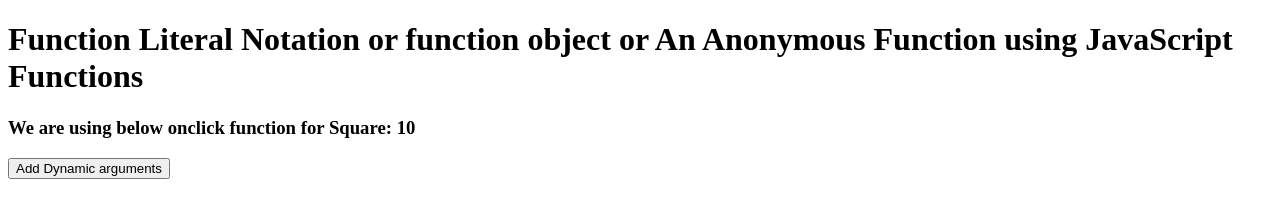
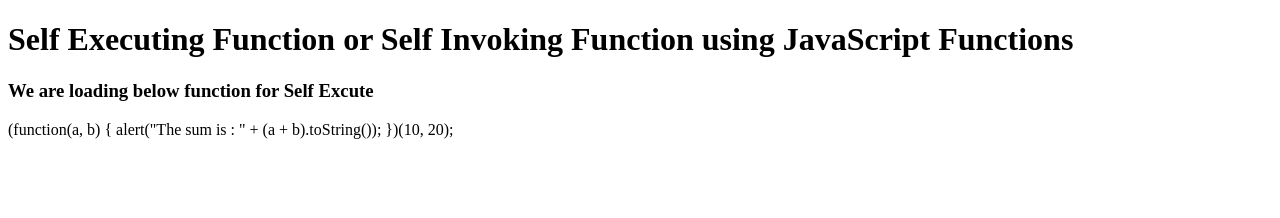
Before and after one commit to ambujbpl/javaScriptBasics, a plain HTML site: page index.html in a window 1280 px wide. Drawn offline with Linux system fonts and the light colour scheme.

Commit message:
Self Executing Function or Self Invoking Function using JavaScript Functions

```diff
--- a/index.html
+++ b/index.html
@@ -9,15 +9,16 @@
 </head>
 
 <body>
-  <h1>Function Literal Notation or function object or An Anonymous Function using JavaScript Functions</h1>
-  <h3>We are using below onclick function for Square: 10</h3>
-  <input type="button" value="Add Dynamic arguments" onclick="f1(10)">
+  <h1>Self Executing Function or Self Invoking Function using JavaScript Functions</h1>
+  <h3>We are loading below function for Self Excute</h3>
+  (function(a, b) {
+    alert("The sum is : " + (a + b).toString());
+  })(10, 20);
 </body>
-  <script type="text/javascript">
-    var f1 = function(a) {
-      a = a * a;
-      alert("Square is : " + a.toString());
-    }
-  </script>
+<script type="text/javascript">
+  (function(a, b) {
+    alert("The sum is : " + (a + b).toString());
+  })(10, 20);
+</script>
 
 </html>
```
